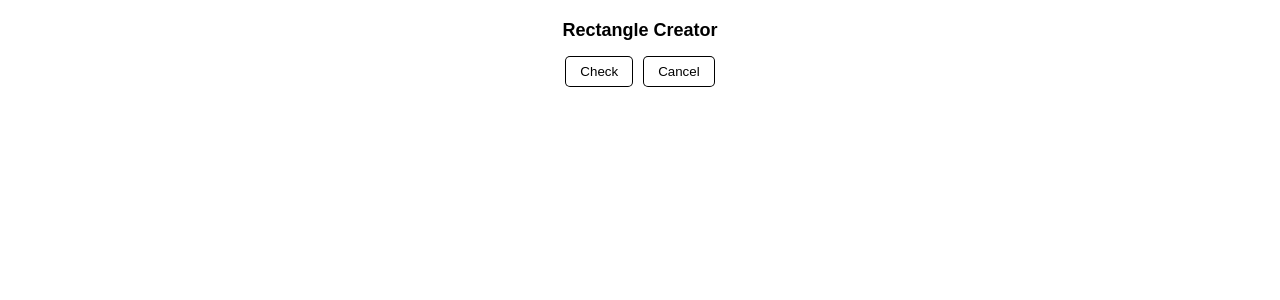
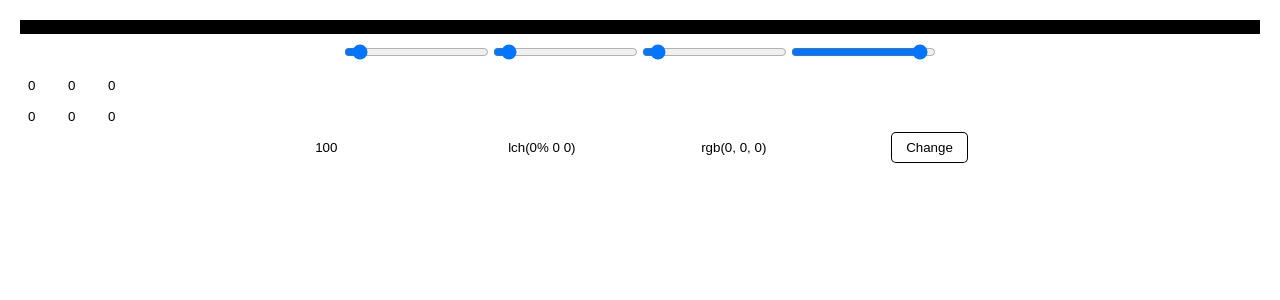
Before and after one commit to zisest/figma-lch-plugin, a React app: page / in a window 1280 px wide. Shown: the top 300 px of the page. Built offline with nearby package versions, Linux system fonts and the light colour scheme.

Commit message:
Add all color controls to UI

```diff
--- a/src/app/components/App.tsx
+++ b/src/app/components/App.tsx
@@ -1,8 +1,8 @@
-import React, { useState, useEffect } from 'react'
+import React, { useReducer, useEffect, useState } from 'react'
 
 import '../styles/ui.css'
 
-declare function require(path: string): any;
+declare function require(path: string): any
 
 // Load images
 // const Img = require('../assets/logo.svg')
@@ -10,34 +10,162 @@
 // example usage
 // parent.postMessage({ pluginMessage: { type: 'create-rectangles', data } }, '*')
 
+const initialState = {
+  RGB: [0, 0, 0, 1],
+  LCH: [0, 0, 0, 1],
+  RGB_CSS_8: 'rgb(0, 0, 0)',
+  RGB_CSS: 'rgb(0%, 0%, 0%)',
+  LCH_CSS: 'lch(0% 0 0)',
+}
+
 const App = ({}) => {
-  const [RGBA, setRGBA] = useState([0, 0, 0, 1]) // every value is from 0 to 1
-  const [LCHA, setLCHA] = useState([0, 0, 0, 1])
+  const [state, setState] = useState(initialState)
+
+  const [isRGB8Bit, setIsRGB8Bit] = useState(true)
+  const [RGBString, setRGBString] = useState(initialState.RGB_CSS_8)
+  const [LCHString, setLCHString] = useState(initialState.LCH_CSS)
+
+  //const [cursorPos, setCursorPos] = useState({})
 
 
-  const onCancel = () => {
-    parent.postMessage({ pluginMessage: { type: 'cancel' } }, '*')
+
+  const handleSliders = (e) => {
+    const LCH_MAP = {
+      lightness: 0,
+      chroma: 1,
+      hue: 2
+    }
+
+    let v = Number(e.target.value)
+    let lch = [...state.LCH]
+    lch[LCH_MAP[e.target.name]] = v
+    parent.postMessage({ pluginMessage: { type: 'color-input', message: { initiator: 'LCH', value: lch } } }, '*')
   }
-  const onCheck = () => {
-    parent.postMessage({ pluginMessage: { type: 'check' } }, '*')
+  const handleLCHFields = (e) => {
+    console.log(e.target.value)
+    if (!/\d*\.?\d*/.test(e.target.value)) {
+      e.preventDefault()
+      return
+    }
+    handleSliders(e)
   }
+
+  const handleRGBFields = (e) => {
+    if (!/^\d*\.?\d*$/.test(e.target.value)) {
+      e.preventDefault()
+      return
+    }
+    console.log('RGB')
+    const RGB_MAP = {
+      red: 0,
+      green: 1,
+      blue: 2
+    }
+
+    let v = Number(e.target.value) / 255
+
+    let rgb = [...state.RGB]
+    rgb[RGB_MAP[e.target.name]] = v
+    parent.postMessage({ pluginMessage: { type: 'color-input', message: { initiator: 'RGB', value: rgb } } }, '*')
+
+
+  }
+
+  const handleAlpha = (e) => {
+    if (e.target.type === 'text') {
+
+      //setCursorPos(prev => ({...prev, [e.target.name]: e.target.selectionStart }))
+
+      if (!/^\d*\.?\d*$/.test(e.target.value)) {
+        e.preventDefault()
+        return
+      }
+    }
+
+    let value = e.target.value / 100
+
+    parent.postMessage({ pluginMessage: {
+       type: 'color-input',
+       message: { initiator: 'ALPHA', value, prevState: state }
+      } },
+    '*')
+  }
+
+  const handleCSSFields = (e) => {
+    let { value, name } = e.target
+    let initiator = ({
+      'lch-css': 'LCH_CSS',
+      'rgb-css': 'RGB_CSS'
+    })[name]
+    if (value.slice(-1) === ')') {
+      parent.postMessage({ pluginMessage: { type: 'color-input', message: { initiator, value } } }, '*')
+      e.preventDefault()
+      return
+    }
+
+    let setter = ({
+      'lch-css': setLCHString,
+      'rgb-css': setRGBString
+    })[name]
+
+    setter(value)
+  }
+
+  // update css string fields on color change
+  useEffect(() => {
+    setRGBString(isRGB8Bit ? state.RGB_CSS_8 : state.RGB_CSS)
+    setLCHString(state.LCH_CSS)
+  }, [state, isRGB8Bit])
+
 
   useEffect(() => {
     // This is how we read messages sent from the plugin controller
     window.onmessage = (event) => {
       const { type, message } = event.data.pluginMessage
-      if (type === 'create-rectangles') {
-        console.log(`Figma Says: ${message}`)
+      switch (type) {
+        case 'color-update':
+          console.log(message)
+          setState(message)
+        default:
+          break
       }
+
     }
   }, [])
 
+
+  useEffect(() => {
+    //console.log(cursorPos)
+  }, [state])
+
   return (
     <div>
-      <h2>Rectangle Creator</h2>
+      <div style={{ backgroundColor: state.RGB_CSS_8 }}>{state.RGB_CSS}</div>
+      <input type="range" min="0" step="1" max="100" name="lightness" value={state.LCH[0]} onChange={handleSliders} />
+      <input type="range" min="0" step="1" max="132" name="chroma" value={state.LCH[1]} onChange={handleSliders} />
+      <input type="range" min="0" step="1" max="360" name="hue" value={state.LCH[2]} onChange={handleSliders} />
 
-      <button onClick={onCheck}>Check</button>
-      <button onClick={onCancel}>Cancel</button>
+      <input type="range" min="0" step="1" max="100" name="alpha"
+       value={Math.round(state.LCH[3] * 100)}
+       onChange={handleAlpha}
+      />
+
+      <div className="color-inputs">
+        <input type="text" name="lightness" value={state.LCH[0]} onChange={handleLCHFields} />
+        <input type="text" name="chroma" value={state.LCH[1]} onChange={handleLCHFields} />
+        <input type="text" name="hue" value={state.LCH[2]} onChange={handleLCHFields} />
+      </div>
+      <div className="color-inputs">
+        <input type="text" name="red" value={Math.round(state.RGB[0] * 255)} onChange={handleRGBFields} />
+        <input type="text" name="green" value={Math.round(state.RGB[1] * 255)} onChange={handleRGBFields} />
+        <input type="text" name="blue" value={Math.round(state.RGB[2] * 255)} onChange={handleRGBFields} />
+      </div>
+      <input type="text" name="alpha" value={Math.round(state.LCH[3] * 100)} onChange={handleAlpha} />
+
+      <input type="text" name="lch-css" value={LCHString} onChange={handleCSSFields} />
+      <input type="text" name="rgb-css" value={RGBString} onChange={handleCSSFields} />
+
+      <button onClick={() => setIsRGB8Bit(prev => !prev)}>Change</button>
     </div>
   )
 }
--- a/src/app/styles/ui.css
+++ b/src/app/styles/ui.css
@@ -35,3 +35,8 @@
 input:focus {
   box-shadow: inset 0 0 0 2px #18a0fb;
 }
+
+.color-inputs {
+  display: grid;
+  grid-template-columns: repeat(3, 40px);
+}
--- a/src/plugin/controller.ts
+++ b/src/plugin/controller.ts
@@ -1,6 +1,13 @@
-import { LCH_to_sRGB_string, LCH_to_LCH_string, LCH_string_to_LCH, sRGB_string_to_sRGB, sRGB_to_sRGB_string } from './util/lch'
+import {
+  sRGB_to_LCH_values,
+  LCH_to_sRGB_values,
+  sRGB_string_to_sRGB,
+  sRGB_to_sRGB_string,
+  LCH_string_to_LCH,
+  LCH_to_LCH_string
+} from './util/lch'
 
-figma.showUI(__html__)
+figma.showUI(__html__, { width: 300, height: 400 })
 
 figma.ui.onmessage = (msg) => {
   if (msg.type === 'cancel')
@@ -27,6 +34,119 @@
     })
   }
 
+  if (msg.type === 'color-input') {
+    let { initiator, value } = msg.message
+
+    let response = {
+      type: 'color-update'
+    }
+
+
+    switch (initiator) {
+      case 'ALPHA': {
+        let { prevState } = msg.message
+        let a = value
+        let [r, g, b] = prevState.RGB
+        let [l, c, h] = prevState.LCH
+
+        let RGB_CSS = sRGB_to_sRGB_string(r, g, b, a, false)
+        let RGB_CSS_8 = sRGB_to_sRGB_string(r, g, b, a, true)
+        let LCH_CSS = LCH_to_LCH_string(l, c, h, a)
+
+        let newState = {
+          RGB: [r, g, b, a],
+          RGB_CSS,
+          RGB_CSS_8,
+          LCH: [l, c, h, a],
+          LCH_CSS
+        }
+        figma.ui.postMessage({ ...response, message: newState })
+
+        break
+      }
+      case 'RGB': {
+        let [r, g, b, a] = value
+        let RGB_CSS = sRGB_to_sRGB_string(r, g, b, a, false)
+        let RGB_CSS_8 = sRGB_to_sRGB_string(r, g, b, a, true)
+
+        let LCH = sRGB_to_LCH_values(r, g, b, a)
+        let LCH_CSS = LCH_to_LCH_string(LCH[0], LCH[1], LCH[2], LCH[3])
+
+        let newState = {
+          RGB: value,
+          RGB_CSS,
+          RGB_CSS_8,
+          LCH,
+          LCH_CSS
+        }
+        figma.ui.postMessage({ ...response, message: newState })
+        break
+      }
+      case 'LCH': {
+        let [l, c, h, a] = value
+        let LCH_CSS = LCH_to_LCH_string(l, c, h, a)
+
+        let [r, g, b] = LCH_to_sRGB_values(l, c, h, a, true)
+        let RGB_CSS = sRGB_to_sRGB_string(r, g, b, a, false)
+        let RGB_CSS_8 = sRGB_to_sRGB_string(r, g, b, a, true)
+
+        let newState = {
+          RGB: [r, g, b, a],
+          RGB_CSS,
+          RGB_CSS_8,
+          LCH: value,
+          LCH_CSS
+        }
+        figma.ui.postMessage({ ...response, message: newState })
+        break
+      }
+      case 'RGB_CSS': {
+        let [r, g, b, a] = sRGB_string_to_sRGB(value)
+        let RGB_CSS = sRGB_to_sRGB_string(r, g, b, a, false) // recalc rgb strings
+        let RGB_CSS_8 = sRGB_to_sRGB_string(r, g, b, a, true)
+
+        let LCH = sRGB_to_LCH_values(r, g, b, a)
+        let LCH_CSS = LCH_to_LCH_string(LCH[0], LCH[1], LCH[2], LCH[3])
+
+        let newState = {
+          RGB: [r, g, b, a],
+          RGB_CSS,
+          RGB_CSS_8,
+          LCH,
+          LCH_CSS
+        }
+        figma.ui.postMessage({ ...response, message: newState })
+        break
+
+      }
+      case 'LCH_CSS': {
+        let [l, c, h, a] = LCH_string_to_LCH(value)
+        let LCH_CSS = LCH_to_LCH_string(l, c, h, a)
+
+        let [r, g, b] = LCH_to_sRGB_values(l, c, h, a, true)
+        let RGB_CSS = sRGB_to_sRGB_string(r, g, b, a, false)
+        let RGB_CSS_8 = sRGB_to_sRGB_string(r, g, b, a, true)
+
+        let newState = {
+          RGB: [r, g, b, a],
+          RGB_CSS,
+          RGB_CSS_8,
+          LCH: [l, c, h, a],
+          LCH_CSS
+        }
+        figma.ui.postMessage({ ...response, message: newState })
+
+        break
+      }
+      default:
+        throw '!!!!!!!!!'
+
+    }
+
+
+  }
+
+  /*
   if (msg.type === 'check') {
     let rgbStr1 = 'rgb(200, 70, 81.5, 0.62)'
     let rgbStr2 = 'rgb(78.43137%, 27.45%, 31.96%, 0.62)'
@@ -45,17 +165,17 @@
     let [l, c, h, a2] = lch1
     console.log(LCH_to_LCH_string(l, c, h, a2))
 
-    /*
+
     console.log(sRGB_string_to_sRGB(rgbStr1))
     console.log(sRGB_string_to_sRGB(rgbStr2))
     console.log(sRGB_string_to_sRGB(rgbStr3))
 
     console.log(LCH_string_to_LCH(lchStr1))
     console.log(LCH_string_to_LCH(lchStr2))
-    */
 
 
   }
+  */
 
   // console.log(LCH_to_sRGB_string(30, 40, 200, 0.3, true, true))
   // console.log(LCH_to_sRGB_string(30, 40, 200, 0.3, false, true))
--- a/src/plugin/util/lch.ts
+++ b/src/plugin/util/lch.ts
@@ -1,5 +1,4 @@
 import { LCH_to_sRGB, sRGB_to_LCH } from './util'
-
 
 // *sRGB*:
 // MAIN:
@@ -24,8 +23,6 @@
 const H_MAX = 360
 const A_MAX = 1
 
-
-
 // *Conversion functions*
 
 // Alpha value to string
@@ -36,44 +33,27 @@
   return a < 1 ? ` / ${a}` : ''
 }
 
-// rgb(0, 80, 82, 0.3) - 8 bit color
-// rgb(0%, 31.3%, 32.15%, 0.3) - more universal
-export function LCH_to_sRGB_string(l, c, h, a = 1, only8Bit, forceInGamut = false) {
-  if (forceInGamut) {
-    ;[l, c, h] = force_into_gamut(l, c, h, isLCH_within_sRGB)
-  }
-
-  return (
-    'rgb(' +
-    LCH_to_sRGB([+l, +c, +h])
-      .map(x => only8Bit ? Math.round(x * 255) : (Math.round(x * 10000) / 100) + '%').join(', ') +
-    alpha_to_sRGB_string(a) +
-    ')'
-  )
-}
-
-function check_LCH_bounds (l, c, h, a) {
-  if (l == undefined || c == undefined || h == undefined) throw 'Incorrect LCH value! (One of the parameters is undefined)'
+function check_LCH_bounds(l, c, h, a) {
+  if (l == undefined || c == undefined || h == undefined)
+    throw 'Incorrect LCH value! (One of the parameters is undefined)'
   if (l < 0 || c < 0 || h < 0 || a < 0) throw 'Incorrect LCH value! (One of the parameters is negative)'
   if (l > L_MAX) throw `Incorrect LCH value! (l is more than ${L_MAX})`
   if (c > C_MAX) throw `Incorrect LCH value! (c is more than ${C_MAX})`
   if (h > H_MAX) throw `Incorrect LCH value! (h is more than ${H_MAX})`
   if (a > A_MAX) throw `Incorrect LCH value! (a is more than ${A_MAX})`
 }
-export function LCH_to_LCH_string (l: Number, c: Number, h: Number, a = 1) {
+export function LCH_to_LCH_string(l: Number, c: Number, h: Number, a = 1) {
   check_LCH_bounds(l, c, h, a)
 
   return `lch(${l}% ${c} ${h}${alpha_to_LCH_string(a)})`
 }
-export function LCH_string_to_LCH (LCHString: String) {
-  if (LCHString.slice(0, 3).toLowerCase() !== 'lch')
-    throw 'Incorrect LCH string format! (1)'
+export function LCH_string_to_LCH(LCHString: String) {
+  if (LCHString.slice(0, 3).toLowerCase() !== 'lch') throw 'Incorrect LCH string format! (1)'
 
   let matches = LCHString.match(/\d*\.?\d+/g)
-  if (matches.length < 3 || matches.length > 4)
-    throw 'Incorrect LCH string format! (2)'
+  if (matches.length < 3 || matches.length > 4) throw 'Incorrect LCH string format! (2)'
 
-  let values = matches.map(v => Number(v))
+  let values = matches.map((v) => Number(v))
   let [l, c, h, a] = values
 
   // Check if Alpha values is in percent or decimal
@@ -83,60 +63,86 @@
 
   check_LCH_bounds(l, c, h, a)
 
-
   return [l, c, h, a]
 }
 
-
-function check_sRGB_bounds (r, g, b, a) {
+function check_sRGB_bounds(r, g, b, a) {
   if (r < 0 || r > 1) throw 'Incorrect sRGB value! (r is out of [0,1] interval): ' + r
   if (g < 0 || g > 1) throw 'Incorrect sRGB value! (g is out of [0,1] interval): ' + g
   if (b < 0 || b > 1) throw 'Incorrect sRGB value! (b is out of [0,1] interval): ' + b
   if (a < 0 || a > 1) throw 'Incorrect sRGB value! (a is out of [0,1] interval): ' + a
 }
-export function sRGB_to_sRGB_string (r: Number, g: Number, b: Number, a = 1, only8bit: Boolean) {
+export function sRGB_to_sRGB_string(r: Number, g: Number, b: Number, a = 1, only8bit: Boolean) {
   check_sRGB_bounds(r, g, b, a)
 
-  const toString = only8bit ? v => Math.round(v * 2550) / 10 : v => (Math.round(v * 10000) / 100) + '%'
+  const toString = only8bit ? (v) => Math.round(v * 2550) / 10 : (v) => Math.round(v * 10000) / 100 + '%'
 
   return `rgb(${toString(r)}, ${toString(g)}, ${toString(b)}${alpha_to_sRGB_string(a)})`
 }
-export function sRGB_string_to_sRGB (sRGBString: String) {
-  if (sRGBString.slice(0, 3).toLowerCase() !== 'rgb')
-    throw 'Incorrect sRGB string format! (1)'
+export function sRGB_string_to_sRGB(sRGBString: String) {
+  if (sRGBString.slice(0, 3).toLowerCase() !== 'rgb') throw 'Incorrect sRGB string format! (1)'
 
   const only8Bit = !(sRGBString.match(/%/g)?.length >= 3)
 
   let matches = sRGBString.match(/\d*\.?\d+/g)
-  if (matches.length < 3 || matches.length > 4)
-    throw 'Incorrect sRGB string format! (2)'
+  if (matches.length < 3 || matches.length > 4) throw 'Incorrect sRGB string format! (2)'
 
-  let values = matches.map(v => Number(v))
+  let values = matches.map((v) => Number(v))
   let [r, g, b, a] = values
-
 
   // Check if Alpha values is in percent or decimal
   if (a != undefined) {
     if (sRGBString[sRGBString.length - 2] === '%') a = a / 100
   } else a = 1
 
-  const toString = only8Bit ? v => Math.round(v / 255 * 10000) / 10000 : v => Math.round(v * 100) / 10000
+  const toString = only8Bit ? (v) => Math.round((v / 255) * 10000) / 10000 : (v) => Math.round(v * 100) / 10000
 
   ;[r, g, b] = [r, g, b].map(toString)
 
-
   check_sRGB_bounds(r, g, b, a)
-
 
   return [r, g, b, a]
 }
 
-function force_into_gamut(l, c, h, isLCH_within) {
+export function LCH_to_sRGB_values(l: Number, c: Number, h: Number, a: Number = 1, forceInGamut = false) {
+  check_LCH_bounds(l, c, h, a)
+
+  if (forceInGamut) {
+    ;[l, c, h] = force_into_gamut(l, c, h)
+  }
+  let sRGB = [...LCH_to_sRGB([l, c, h]), a].map(v => Math.round(v * 100) / 100)
+  return sRGB
+}
+export function sRGB_to_LCH_values(r: Number, g: Number, b: Number, a: Number = 1) {
+  check_sRGB_bounds(r, g, b, a)
+
+  let LCH = [...sRGB_to_LCH([r, g, b]), a].map(v => Math.round(v * 100) / 100)
+  return LCH
+}
+
+// rgb(0, 80, 82, 0.3) - 8 bit color
+// rgb(0%, 31.3%, 32.15%, 0.3) - more universal
+function LCH_to_sRGB_string(l, c, h, a = 1, only8Bit, forceInGamut = false) {
+  if (forceInGamut) {
+    ;[l, c, h] = force_into_gamut(l, c, h)
+  }
+
+  return (
+    'rgb(' +
+    LCH_to_sRGB([+l, +c, +h])
+      .map((x) => (only8Bit ? Math.round(x * 255) : Math.round(x * 10000) / 100 + '%'))
+      .join(', ') +
+    alpha_to_sRGB_string(a) +
+    ')'
+  )
+}
+
+function force_into_gamut(l, c, h) {
   // Moves an lch color into the sRGB gamut
   // by holding the l and h steady,
   // and adjusting the c via binary-search
   // until the color is on the sRGB boundary.
-  if (isLCH_within(l, c, h)) {
+  if (isLCH_within_sRGB(l, c, h)) {
     return [l, c, h]
   }
 
@@ -147,7 +153,7 @@
 
   // .0001 chosen fairly arbitrarily as "close enough"
   while (hiC - loC > ε) {
-    if (isLCH_within(l, c, h)) {
+    if (isLCH_within_sRGB(l, c, h)) {
       loC = c
     } else {
       hiC = c
@@ -163,7 +169,6 @@
   const ε = 0.000005
   return rgb.reduce((a, b) => a && b >= 0 - ε && b <= 1 + ε, true)
 }
-
 
 // Generate gradient stops for the sliders
 // (we need to use more to emulate proper interpolation)
@@ -187,9 +192,6 @@
     return
   }
 
-
-
-
   // Assume RGBA for now, normalize via computed style
   var dummy = document.createElement('_')
   document.body.appendChild(dummy)
@@ -200,7 +202,6 @@
   params = params.map((x, i) => (i < 3 ? x / 255 : x))
   var lch = sRGB_to_LCH(params.slice(0, 3))
 
-
   return {
     lightness: lch[0],
     chroma: lch[1],
```
